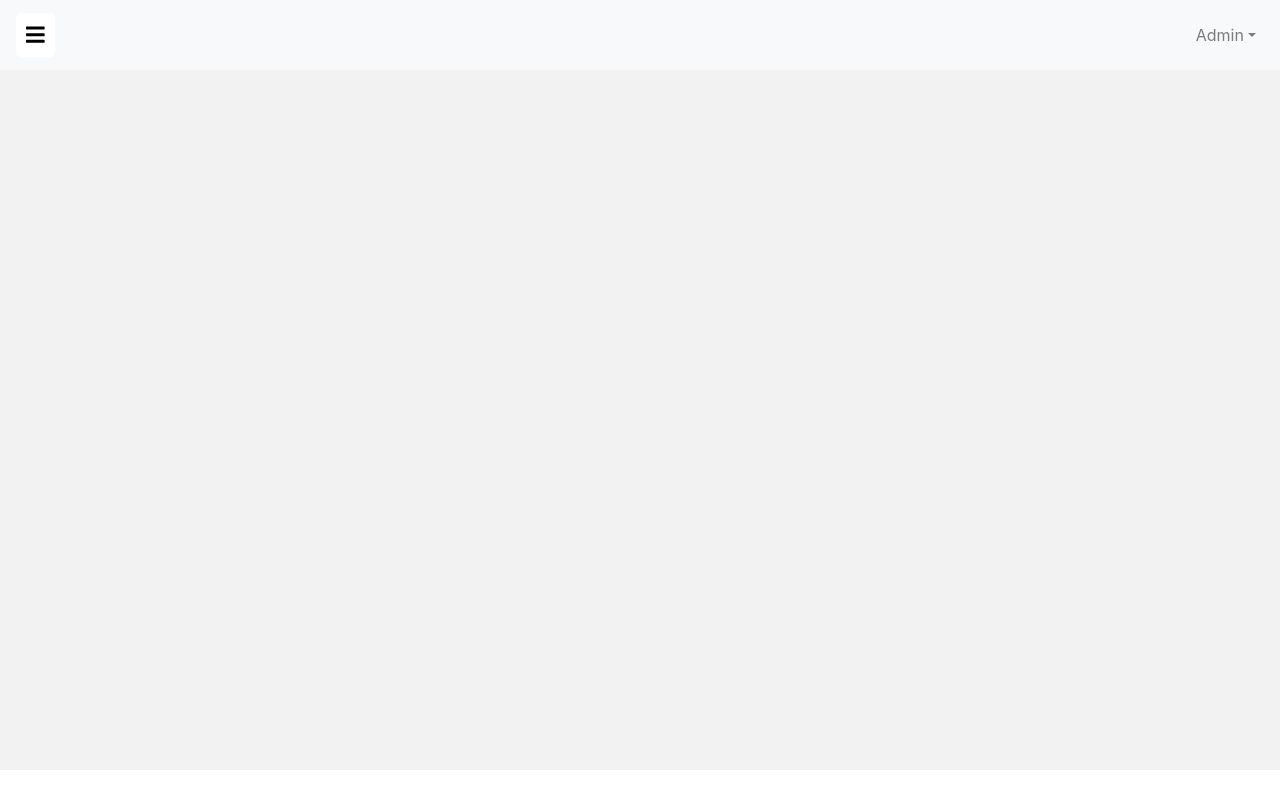
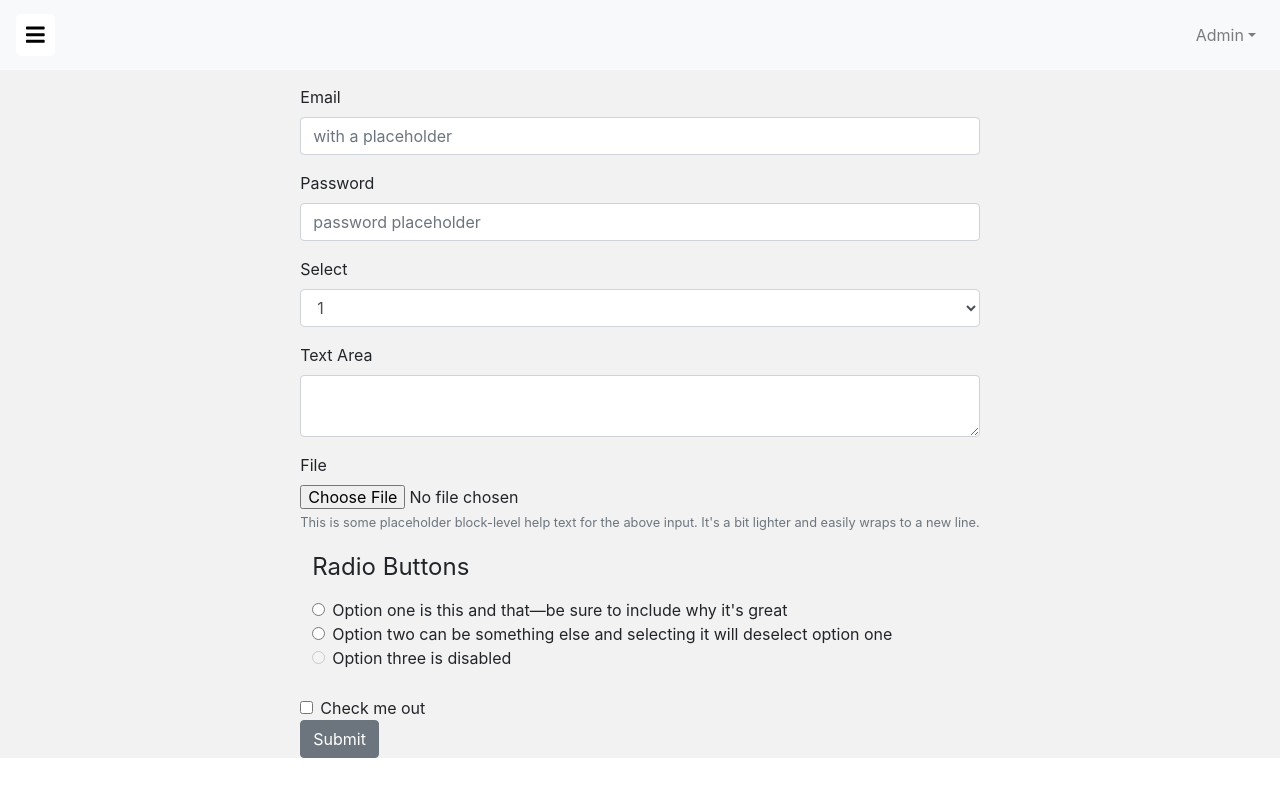
Before and after one commit to victormagallanes2/react-modules, a React (Create React App) app: page /dashboard/forms in a window 1280 px wide. Built offline with nearby package versions, Linux system fonts and the light colour scheme.

Commit message:
Se restructuro proyecto

```diff
--- a/package.json
+++ b/package.json
@@ -8,6 +8,7 @@
     "@fortawesome/react-fontawesome": "^0.1.3",
     "bootstrap": "^4.1.3",
     "jquery": "^3.3.1",
+    "normalize.css": "^8.0.1",
     "popper.js": "^1.14.6",
     "react": "^16.6.3",
     "react-bootstrap": "^0.32.4",
--- /dev/null
+++ b/src/component/authentication/login.css
@@ -0,0 +1,7 @@
+.login {
+  padding: 9em;
+}
+
+.form {
+  width: 40%;
+}
--- a/src/component/authentication/login.js
+++ b/src/component/authentication/login.js
@@ -1,16 +1,15 @@
 import React, { Component } from 'react';
-import { Container, Col, Form } from 'reactstrap';
+import { Form } from 'reactstrap';
 import { FormGroup, Label, Input, Button } from 'reactstrap';
+import './login.css';
 
 
 class Login extends Component {
   render() {
     return (
-     <div>
-      <Container className="login">
-        <h2>Sign In</h2>
+     <div className="login d-flex justify-content-center">
         <Form className="form">
-          <Col>
+        <h2 className="d-flex justify-content-center">Login</h2>
             <FormGroup>
               <Label>Email</Label>
               <Input
@@ -20,8 +19,6 @@ class Login extends Component {
                 placeholder="myemail@email.com"
               />
             </FormGroup>
-          </Col>
-          <Col>
             <FormGroup>
               <Label for="examplePassword">Password</Label>
               <Input
@@ -31,10 +28,8 @@ class Login extends Component {
                 placeholder="********"
               />
             </FormGroup>
-          </Col>
           <Button>Submit</Button>
         </Form>
-      </Container>
       </div>
     );
   }
--- /dev/null
+++ b/src/component/form/form.js
@@ -0,0 +1,76 @@
+import React, { Component } from 'react';
+import { Button, Form, FormGroup, Label, Input, FormText } from 'reactstrap';
+
+
+class Forms extends Component {
+  render() {
+    return (
+    <div className="container">
+      <div className="row d-flex justify-content-center">
+      <Form>
+        <FormGroup>
+          <Label for="exampleEmail">Email</Label>
+          <Input type="email" name="email" id="exampleEmail" placeholder="with a placeholder" />
+        </FormGroup>
+        <FormGroup>
+          <Label for="examplePassword">Password</Label>
+          <Input type="password" name="password" id="examplePassword" placeholder="password placeholder" />
+        </FormGroup>
+        <FormGroup>
+          <Label for="exampleSelect">Select</Label>
+          <Input type="select" name="select" id="exampleSelect">
+            <option>1</option>
+            <option>2</option>
+            <option>3</option>
+            <option>4</option>
+            <option>5</option>
+          </Input>
+        </FormGroup>
+        <FormGroup>
+          <Label for="exampleText">Text Area</Label>
+          <Input type="textarea" name="text" id="exampleText" />
+        </FormGroup>
+        <FormGroup>
+          <Label for="exampleFile">File</Label>
+          <Input type="file" name="file" id="exampleFile" />
+          <FormText color="muted">
+            This is some placeholder block-level help text for the above input.
+            It's a bit lighter and easily wraps to a new line.
+          </FormText>
+        </FormGroup>
+        <FormGroup tag="fieldset">
+          <legend>Radio Buttons</legend>
+          <FormGroup check>
+            <Label check>
+              <Input type="radio" name="radio1" />{' '}
+              Option one is this and that—be sure to include why it's great
+            </Label>
+          </FormGroup>
+          <FormGroup check>
+            <Label check>
+              <Input type="radio" name="radio1" />{' '}
+              Option two can be something else and selecting it will deselect option one
+            </Label>
+          </FormGroup>
+          <FormGroup check disabled>
+            <Label check>
+              <Input type="radio" name="radio1" disabled />{' '}
+              Option three is disabled
+            </Label>
+          </FormGroup>
+        </FormGroup>
+        <FormGroup check>
+          <Label check>
+            <Input type="checkbox" />{' '}
+            Check me out
+          </Label>
+        </FormGroup>
+        <Button>Submit</Button>
+      </Form>
+      </div>
+      </div>
+    );
+  }
+}
+
+export default Forms
--- a/src/component/main/main.css
+++ b/src/component/main/main.css
@@ -3,7 +3,6 @@ main {
 }
 
 .wrapper {
-	height: 700px;
   margin-top: 70px;
   padding-top: 15px;
 }
--- a/src/component/main/main.js
+++ b/src/component/main/main.js
@@ -3,6 +3,7 @@ import { Switch, Route } from 'react-router-dom'
 import Home from '../home/home'
 import List from '../list/list'
 import Events from '../events/events'
+import Forms from '../form/form'
 import './main.css';
 
 
@@ -15,6 +16,7 @@ class Main extends Component {
 	                  <Route path='/dashboard/home' component={Home}/>
 				      <Route path='/dashboard/listado' component={List}/>
 				      <Route exact path='/dashboard/events' component={Events}/>
+				      <Route exact path='/dashboard/forms' component={Forms}/>
 				    </Switch>
 				</div>
 			  </main>
--- a/src/component/menu/menu.js
+++ b/src/component/menu/menu.js
@@ -11,7 +11,6 @@ class Menu extends Component {
               <ul className="nav flex-column">
                 <li className="nav-item">
                   <Link className="li-margin" to='/dashboard/home'>
-
                   <FontAwesomeIcon
                       icon="home"
                       color="#000000"
@@ -39,6 +38,17 @@ class Menu extends Component {
                    />
                 <label className="link">Eventos</label></Link>
                 </li>
+                <li className="nav-item">
+                  <Link className="li-margin" to='/dashboard/forms'>
+
+                  <FontAwesomeIcon
+                      icon="list-alt"
+                      color="#000000"
+                      size="lg"
+                   />
+                <label className="link">Formulario</label></Link>
+                </li>
+
               </ul>
             </div>
            );
--- a/src/index.js
+++ b/src/index.js
@@ -9,6 +9,7 @@ import { faBars } from '@fortawesome/free-solid-svg-icons';
 import { faHome} from '@fortawesome/free-solid-svg-icons';
 import { faListAlt } from '@fortawesome/free-solid-svg-icons';
 import { faSun } from '@fortawesome/free-solid-svg-icons';
+import 'normalize.css';
 
 
 library.add(faBars, faHome, faListAlt, faSun);
```
Also changed, not shown: 1 other file (tests, documents, lock files or other folders).
